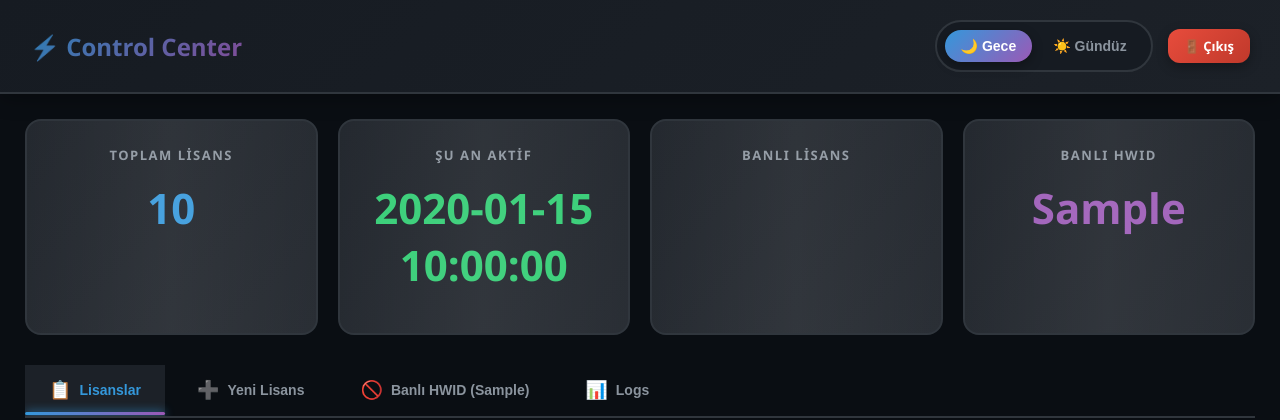
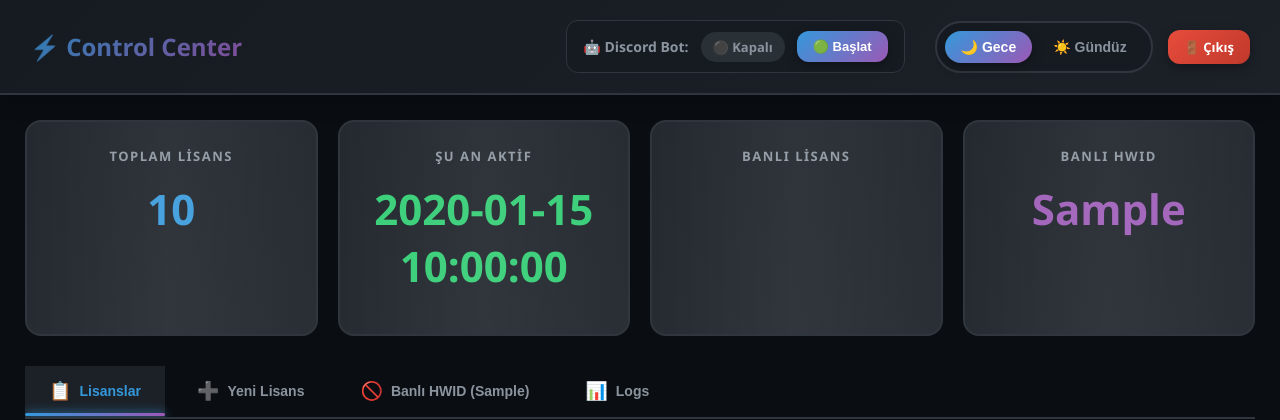
Before and after one commit to 00printrandom11/license-api, a FastAPI app: template templates/panel.html in a window 1280 px wide. Shown: the top 420 px of the page. Run offline with FastAPI, Linux system fonts and the light colour scheme; the template is opened without the code that fills it: most values are stand-ins (such as "Sample title", 1, 10 or a date in 2020); parts of the project's set-up code (start-up, migrations or seed data) failed here and were passed over.

Commit message:
✅ Panel'e Discord Bot toggle eklendi + Render.com deployment hazır

```diff
--- a/main.py
+++ b/main.py
@@ -48,6 +48,28 @@ ADMIN_PASSWORD = os.getenv("ADMIN_PASSWORD", "27761991Pp!")
 ALLOWED_PANEL_IPS = set(
     ip.strip() for ip in os.getenv("ALLOWED_PANEL_IPS", "95.70.194.254").split(",") if ip.strip()
 )
+
+# 🤖 DISCORD BOT KONTROL
+# Bot durumu dosyası (Render.com'da persistent storage değil, restart'ta sıfırlanır)
+BOT_STATUS_FILE = "bot_status.txt"
+
+def get_bot_status() -> bool:
+    """Discord bot'un durumunu kontrol et"""
+    try:
+        if os.path.exists(BOT_STATUS_FILE):
+            with open(BOT_STATUS_FILE, "r") as f:
+                return f.read().strip() == "running"
+        return False
+    except:
+        return False
+
+def set_bot_status(status: bool):
+    """Discord bot durumunu kaydet"""
+    try:
+        with open(BOT_STATUS_FILE, "w") as f:
+            f.write("running" if status else "stopped")
+    except:
+        pass
 
 # =========================
 # WEBSOCKET CONNECTIONS
@@ -404,12 +426,16 @@ async def panel_dashboard(
     # Banlı HWID'ler
     banned_hwids = db.query(BannedHWID).order_by(desc(BannedHWID.banned_at)).all()
 
+    # Bot durumu
+    bot_status = get_bot_status()
+
     return templates.TemplateResponse(
         "panel.html",
         {
             "request": request,
             "licenses": licenses,
             "now": now,
+            "bot_status": bot_status,
             "metrics": {
                 "total": total_licenses,
                 "active_now": active_now,
@@ -585,10 +611,32 @@ async def panel_reset_abuse(
 
     return RedirectResponse("/panel", status_code=303)
 
+@app.post("/panel/toggle_bot")
+async def panel_toggle_bot(
+    request: Request,
+    db: Session = Depends(get_db)
+):
+    """Discord bot'u aç/kapat"""
+    ensure_panel_ip(request)
+    require_login(request)
+
+    current_status = get_bot_status()
+    new_status = not current_status
+    set_bot_status(new_status)
+
+    action = "bot_started" if new_status else "bot_stopped"
+    log_action(db, action, "discord_bot", f"Status: {'running' if new_status else 'stopped'}", "admin", get_client_ip(request), True)
+
+    return JSONResponse({
+        "success": True,
+        "status": new_status,
+        "message": f"Bot {'başlatıldı' if new_status else 'durduruldu'}"
+    })
+
 # =========================
-# WEBSOCKET ENDPOINT
+# WEBSOCKET
 # =========================
-@app.websocket("/ws/{license_key}")
+@app.websocket("/ws/license/{license_key}")
 async def license_ws(ws: WebSocket, license_key: str):
     await ws.accept()
     active_sockets[license_key] = ws
--- a/templates/panel.html
+++ b/templates/panel.html
@@ -120,6 +120,57 @@ box-shadow:0 4px 12px var(--shadow);
 .theme-btn:not(.active){
 background:transparent;
 color:var(--text-dim);
+}
+
+/* Discord Bot Status */
+.bot-status{
+display:flex;
+align-items:center;
+gap:12px;
+padding:10px 16px;
+background:var(--card);
+border:1px solid var(--border);
+border-radius:12px;
+margin-right:15px;
+}
+
+.bot-label{
+font-size:14px;
+font-weight:600;
+color:var(--text-dim);
+}
+
+.bot-indicator{
+font-size:13px;
+font-weight:700;
+padding:6px 12px;
+border-radius:20px;
+}
+
+.bot-online{
+background:rgba(46,204,113,.15);
+color:var(--green);
+}
+
+.bot-offline{
+background:rgba(149,165,166,.15);
+color:var(--text-dim);
+}
+
+.btn-toggle{
+background:linear-gradient(135deg,var(--blue),var(--purple));
+color:white;
+border:none;
+padding:8px 16px;
+border-radius:8px;
+cursor:pointer;
+font-weight:600;
+transition:all .3s ease;
+}
+
+.btn-toggle:hover{
+transform:translateY(-2px);
+box-shadow:0 6px 16px var(--shadow);
 }
 
 .container{
@@ -690,6 +741,16 @@ to{transform:rotate(360deg)}
 <div class="header">
 <h1>⚡ Control Center</h1>
 <div class="header-actions">
+<!-- Discord Bot Durumu -->
+<div class="bot-status">
+<span class="bot-label">🤖 Discord Bot:</span>
+<span class="bot-indicator {{ 'bot-online' if bot_status else 'bot-offline' }}">
+{{ '🟢 Aktif' if bot_status else '⚫ Kapalı' }}
+</span>
+<button class="btn btn-toggle btn-sm" onclick="toggleBot()">
+{{ '🔴 Kapat' if bot_status else '🟢 Başlat' }}
+</button>
+</div>
 <div class="theme-toggle">
 <button class="theme-btn active" onclick="setTheme('dark')">🌙 Gece</button>
 <button class="theme-btn" onclick="setTheme('light')">☀️ Gündüz</button>
@@ -1060,6 +1121,20 @@ event.target.classList.add('active');
 document.getElementById('tab-'+tabName).classList.add('active');
 }
 
+async function toggleBot(){
+try{
+const response=await fetch('/panel/toggle_bot',{method:'POST'});
+const data=await response.json();
+if(data.success){
+location.reload();
+}else{
+alert('❌ Hata: '+data.message);
+}
+}catch(e){
+alert('❌ Bağlantı hatası: '+e.message);
+}
+}
+
 function copyText(text){
 navigator.clipboard.writeText(text).then(()=>{
 const toast=document.createElement('div');
```
Also changed, not shown: Discord Bot/ticket_bot.py (+13 -0 lines).
